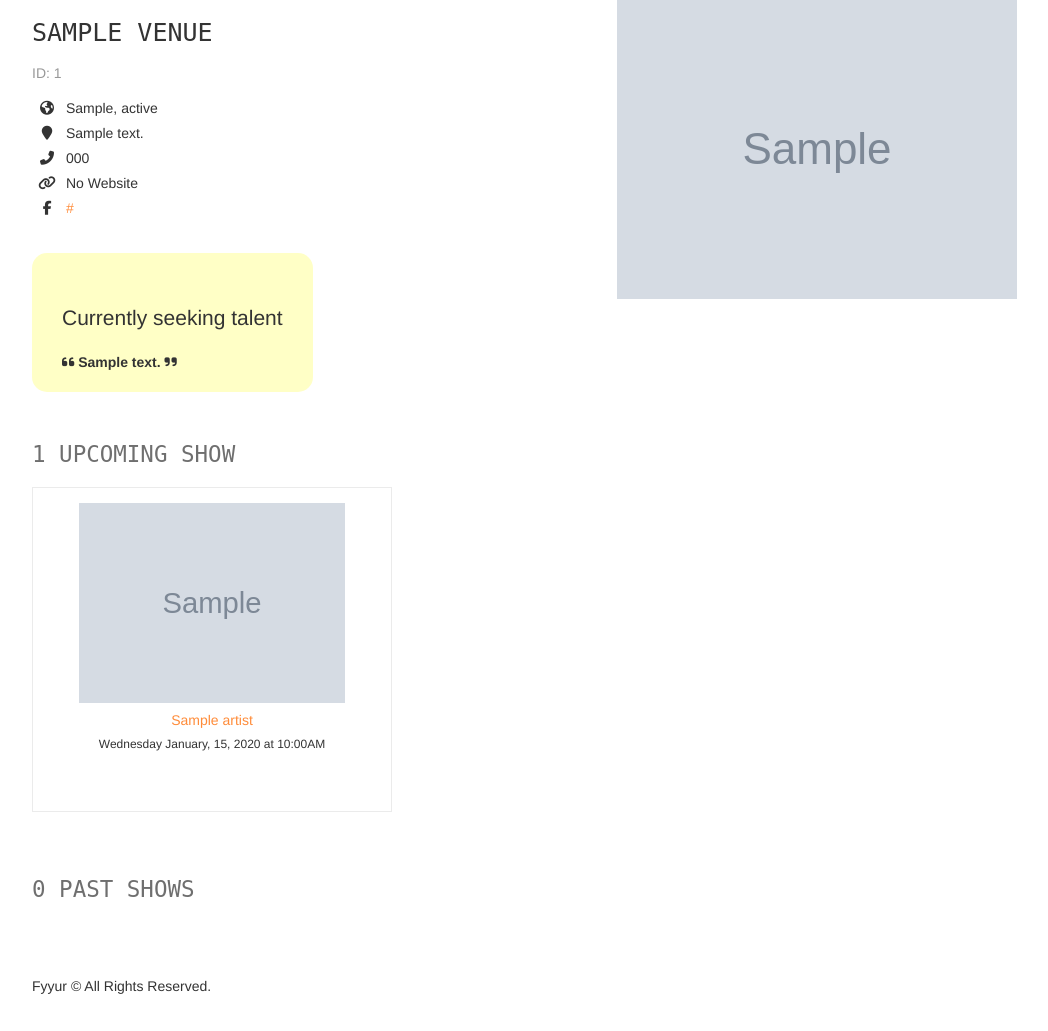
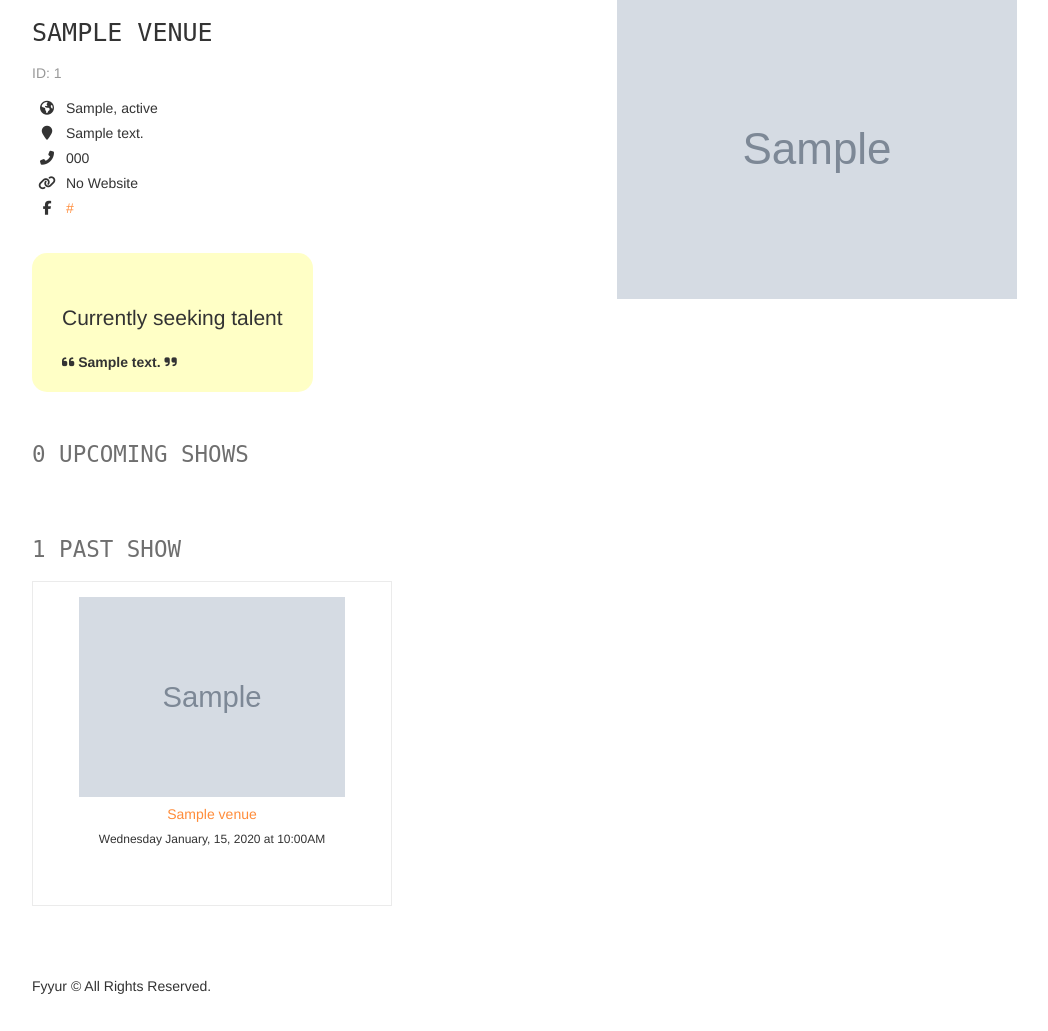
Before and after one commit to gDoe24/fyyur-app, a Flask app: page /venues/1 in a window 1280 px wide. Shown: the part 81-1112 px from the top of the page, without its empty margins (38-1086 px from the left). Run offline with Flask 2, Linux system fonts and the light colour scheme; tables that the repository leaves empty hold one stand-in row (values such as "Sample post"); grey boxes marked "Sample" are stand-in pictures; some libraries are stand-ins or nearby versions.

Commit message:
Fixed upcoming/past shows

```diff
--- a/app.py
+++ b/app.py
@@ -5,7 +5,7 @@
 import json
 import dateutil.parser
 import babel
-import datetime
+from datetime import datetime
 from flask import Flask, render_template, request, Response, flash, redirect, url_for
 from flask_moment import Moment
 from flask_sqlalchemy import SQLAlchemy
@@ -159,32 +159,32 @@ def search_venues():
 def show_venue(venue_id):
   # shows the venue page with the given venue_id
   data = {}
+  now= datetime.now()
   venue = Venue.query.get(venue_id)
-  upcoming_shows = []
-  past_shows = []
-  now= datetime.utcnow()
-  for show in venue.shows:
-    if format_datetime(str(show.show_date)) > format_datetime(str(now)):
-      upcoming_shows.append({
-        "artist_id":show.artist,
-        "artist_name":Artist.query.get(show.artist).name,
-        "artist_image_link":Artist.query.get(show.artist).image_link,
-        "start_time": format_datetime(str(show.show_date))
-       })
-    else:
-      past_shows.append({
-        "artist_id":show.artist,
-        "artist_name":Artist.query.get(show.artist).name,
-        "artist_image_link":Artist.query.get(show.artist).image_link,
-        "start_time": format_datetime(str(show.show_date))
-       })
-    past_shows_count = len(past_shows)
-    upcoming_shows_count = len(upcoming_shows)
-
-    data['upcoming_shows']= upcoming_shows
-    data['past_shows'] = past_shows
-    data['upcoming_shows_count'] = upcoming_shows_count
-    data['past_shows_count'] = past_shows_count
+  upcoming_shows = db.session.query(Show).join(Venue).filter(Venue.id == venue.id).filter(Show.show_date>now).all()
+  past_shows = db.session.query(Show).join(Venue).filter(Venue.id == venue.id).filter(Show.show_date<now).all()
+  data_upcoming_shows = []
+  data_past_shows = []
+  for show in upcoming_shows:
+    data_upcoming_shows.append({
+          "artist_id":show.artist,
+          "artist_name":Artist.query.get(show.artist).name,
+          "artist_image_link":Artist.query.get(show.artist).image_link,
+          "start_time": format_datetime(str(show.show_date))
+        })
+  for show in past_shows:
+    data_past_shows.append({
+          "artist_id":show.venue,
+          "artist_name":Venue.query.get(show.artist).name,
+          "artist_image_link":Venue.query.get(show.artist).image_link,
+          "start_time": format_datetime(str(show.show_date))
+        })
+  data['upcoming_shows']= data_upcoming_shows
+  data['past_shows'] = data_past_shows
+  upcoming_shows_count = db.session.query(Show).join(Venue).filter(Venue.id == venue.id).filter(Show.show_date>now).count()
+  past_shows_count = db.session.query(Show).join(Venue).filter(Venue.id == venue.id).filter(Show.show_date<now).count()
+  data['past_shows_count'] = past_shows_count
+  data['upcoming_shows_count'] = upcoming_shows_count
 
   return render_template('pages/show_venue.html', data=data, venue=venue)
 
@@ -284,33 +284,32 @@ def search_artists():
 def show_artist(artist_id):
   # shows the venue page with the given venue_id
   data = {}
+  now= datetime.now()
   artist = Artist.query.get(artist_id)
-  upcoming_shows = []
-  past_shows = []
-  now= datetime.utcnow()
-  for show in artist.shows:
-    if format_datetime(str(show.show_date)) > format_datetime(str(now)):
-      #inner join show and venue
-      venue = db.session.query(Show,Venue)
-      upcoming_shows.append({
-        "venue_id":show.venue,
-        "venue_name":Venue.query.get(show.venue).name,
-        "venue_image_link":Venue.query.get(show.venue).image_link,
-        "start_time": format_datetime(str(show.show_date))
-       })
-    else:
-      past_shows.append({
-        "venue_id":show.venue,
-        "venue_name":Venue.query.get(show.venue).name,
-        "venue_image_link":Venue.query.get(show.venue).image_link,
-        "start_time": format_datetime(str(show.show_date))
-       })
-    past_shows_count = len(past_shows)
-    upcoming_shows_count = len(upcoming_shows)
-    data['upcoming_shows']= upcoming_shows
-    data['past_shows'] = past_shows
-    data['upcoming_shows_count'] = upcoming_shows_count
-    data['past_shows_count'] = past_shows_count
+  upcoming_shows = db.session.query(Show).join(Artist).filter(Artist.id == artist.id).filter(Show.show_date>now).all()
+  past_shows = db.session.query(Show).join(Artist).filter(Artist.id == artist.id).filter(Show.show_date<now).all()
+  data_upcoming_shows = []
+  data_past_shows = []
+  for show in upcoming_shows:
+    data_upcoming_shows.append({
+          "venue_id":show.venue,
+          "venue_name":Venue.query.get(show.venue).name,
+          "venue_image_link":Venue.query.get(show.venue).image_link,
+          "start_time": format_datetime(str(show.show_date))
+        })
+  for show in past_shows:
+    data_past_shows.append({
+          "venue_id":show.venue,
+          "venue_name":Venue.query.get(show.venue).name,
+          "venue_image_link":Venue.query.get(show.venue).image_link,
+          "start_time": format_datetime(str(show.show_date))
+        })
+  data['upcoming_shows']= data_upcoming_shows
+  data['past_shows'] = data_past_shows
+  upcoming_shows_count = db.session.query(Show).join(Artist).filter(Artist.id == artist.id).filter(Show.show_date>now).count()
+  past_shows_count = db.session.query(Show).join(Artist).filter(Artist.id == artist.id).filter(Show.show_date<now).count()
+  data['past_shows_count'] = past_shows_count
+  data['upcoming_shows_count'] = upcoming_shows_count
 
   return render_template('pages/show_artist.html', data=data, artist = artist)
 
--- a/static/css/main.css
+++ b/static/css/main.css
@@ -209,3 +209,10 @@ h2.monospace {
 .subtitle {
   opacity: 0.5;
 }
+.venue_delete_button {
+  -webkit-appearance: none;
+  border: none;
+  outline: none;
+  color: red;
+  float: right;
+}
```
Also changed, not shown: templates/pages/venues.html (+6 -4 lines).
